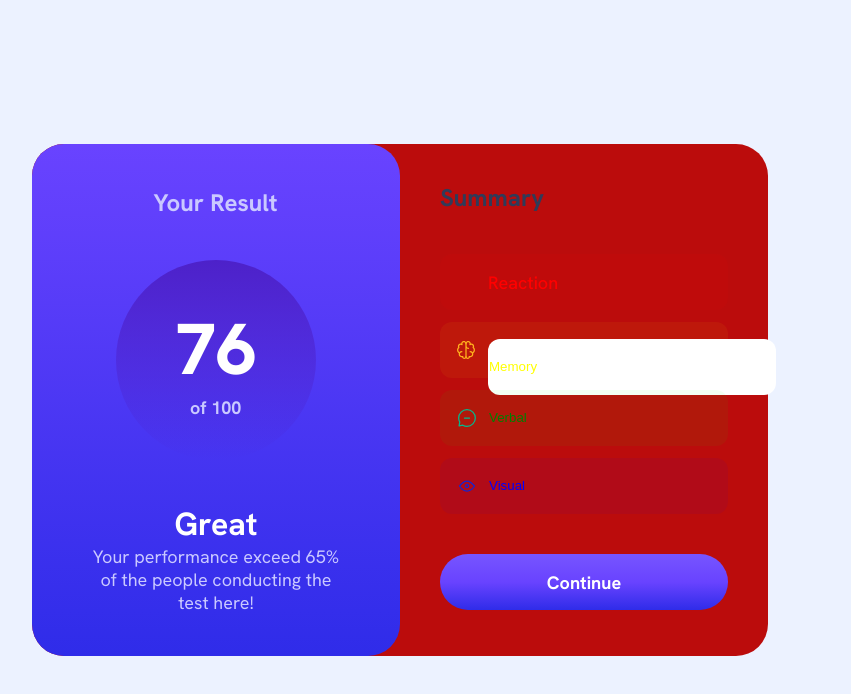
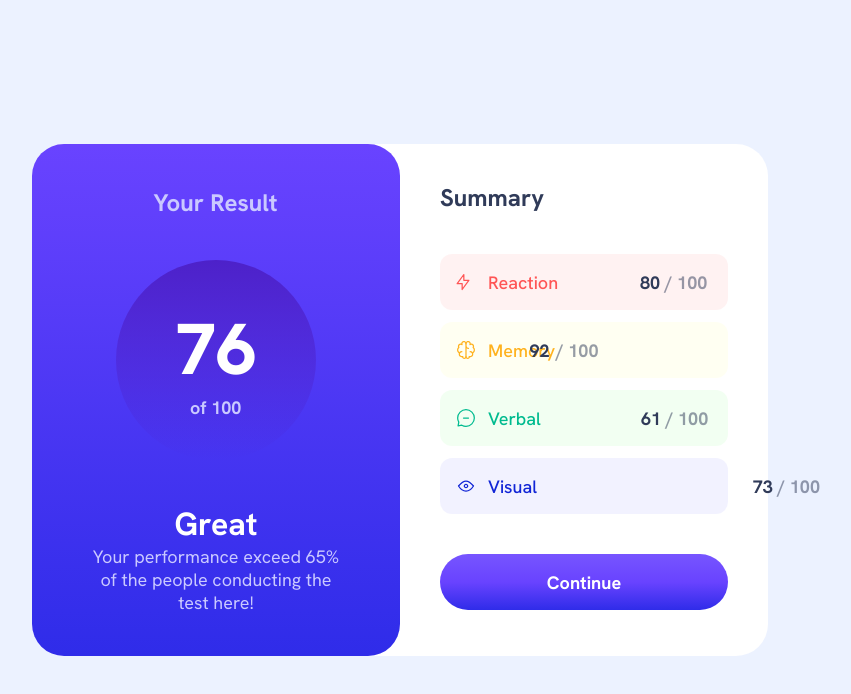
Before and after one commit to pablochka/SHUALEDURI-1, a plain HTML site: page index.html in a window 1280 px wide. Shown: the whole page, without its empty margins (240-1091 px from the left). Drawn offline with Linux system fonts and the light colour scheme.

Commit message:
endgaame
added lists
fixed them
correection of the colors and writtings

```diff
--- a/index.html
+++ b/index.html
@@ -31,10 +31,22 @@
         <div class="summary-container">Summary</div>
         <div class="ullist-contaier">
           <ul>
-            <li>Reaction</li>
-            <li><input type="text" placeholder="Memory" /></li>
-            <li><input type="text" placeholder="Verbal" /></li>
-            <li><input type="text" placeholder="Visual" /></li>
+            <li>
+              Reaction
+              <div class="li1Class">80 <b> / 100 </b></div>
+            </li>
+            <li>
+              Memory
+              <div class="li2Class">92 <span> / 100</span></div>
+            </li>
+            <li>
+              Verbal
+              <div class="li3Class">61 <b> / 100</b></div>
+            </li>
+            <li>
+              Visual
+              <div class="li4Class">73 <b> / 100</b></div>
+            </li>
           </ul>
         </div>
         <div class="continue-container">Continue</div>
--- a/style.css
+++ b/style.css
@@ -11,7 +11,7 @@ body {
   background-color: rgba(236, 242, 255, 1);
 }
 .main-class {
-  background-color: rgb(187, 12, 12);
+  background-color: rgb(255, 255, 255);
   width: 736px;
   height: 512px;
   border-radius: 32px;
@@ -140,7 +140,7 @@ input {
   background-color: rgba(255, 255, 0, 0.05);
   padding-left: 48px;
 } */
-.ullist-contaier ul li:nth-child(3) input {
+/* .ullist-contaier ul li:nth-child(3) input {
   background-color: rgba(0, 255, 0, 0.05);
 
   padding-left: 48px;
@@ -148,7 +148,7 @@ input {
 .ullist-contaier ul li:nth-child(4) input {
   background-color: rgba(0, 0, 255, 0.05);
   padding-left: 48px;
-}
+} */
 .ullist-contaier ul li:first-child ::placeholder {
   color: red;
 }
@@ -179,7 +179,7 @@ input {
   background-position: 16px center;
   top: 20px;
 } */
-.ullist-contaier ul li:nth-child(3) input {
+/* .ullist-contaier ul li:nth-child(3) input {
   background-image: url(iconoir_chat-remove.svg);
   background-repeat: no-repeat;
   background-position: 16px center;
@@ -194,7 +194,7 @@ input {
 .ullist-contaier input {
   border: 1px solid transparent;
   outline: none;
-}
+} */
 li:nth-child(1) {
   width: 288px;
   height: 56px;
@@ -207,7 +207,10 @@ li:nth-child(1) {
   font-weight: 500;
   padding-left: 48px;
   padding-top: 17px;
-  color: red;
+  color: rgba(255, 85, 85, 1);
+  background-image: url(Vector.svg);
+  background-repeat: no-repeat;
+  background-position: 16px center;
 }
 li:nth-child(2) {
   width: 288px;
@@ -220,9 +223,98 @@ li:nth-child(2) {
   font-weight: 500;
   padding-left: 48px;
   padding-top: 17px;
-  color: yellow;
+  color: rgba(255, 178, 30, 1);
   background-image: url(iconoir_brain.svg);
   background-repeat: no-repeat;
   background-position: 16px center;
   top: 20px;
 }
+li:nth-child(3) {
+  width: 288px;
+  height: 56px;
+  background-color: rgba(0, 255, 0, 0.05);
+  border-radius: 12px;
+  color: rgba(0, 187, 143, 1);
+  font-family: "Hanken Grotesk", serif;
+  font-size: 18px;
+  font-weight: 500;
+  padding-left: 48px;
+  padding-top: 17px;
+  background-image: url(iconoir_chat-remove.svg);
+  background-repeat: no-repeat;
+  background-position: 16px center;
+  top: 20px;
+}
+li:nth-child(4) {
+  width: 288px;
+  height: 56px;
+  background-color: rgba(0, 0, 255, 0.05);
+  border-radius: 12px;
+  color: rgba(17, 37, 214, 1);
+  font-family: "Hanken Grotesk", serif;
+  font-size: 18px;
+  font-weight: 500;
+  padding-left: 48px;
+  padding-top: 17px;
+  background-image: url(iconoir_eye-empty.svg);
+  background-repeat: no-repeat;
+  background-position: 16px center;
+}
+.li1Class {
+  position: absolute;
+  left: 200px;
+  top: 17px;
+}
+/* .li2Class ul {
+  margin: 0;
+  padding: 0;
+  display: flex;
+  justify-content: space-between;
+} */
+li {
+  margin: 0;
+  padding: 0;
+  display: flex;
+  gap: 100px;
+}
+.li2Class {
+  position: absolute;
+  left: 628px;
+}
+.li1Class {
+  color: rgba(48, 59, 89, 1);
+  font-family: "Hanken Grotesk", serif;
+  font-weight: 700;
+  font-size: 18px;
+}
+b {
+  opacity: 50%;
+}
+.li2Class {
+  color: rgba(48, 59, 89, 1);
+  font-family: "Hanken Grotesk", serif;
+  font-weight: 700;
+  font-size: 18px;
+  padding-left: 141.5px;
+}
+.li3Class {
+  color: rgba(48, 59, 89, 1);
+  font-family: "Hanken Grotesk", serif;
+  font-weight: 700;
+  font-size: 18px;
+}
+.li4Class {
+  color: rgba(48, 59, 89, 1);
+  font-family: "Hanken Grotesk", serif;
+  font-weight: 700;
+  font-size: 18px;
+  position: absolute;
+  right: 220px;
+}
+span {
+  position: absolute;
+  left: 168px;
+  width: 256px;
+  height: 56px;
+  opacity: 50%;
+}
```
